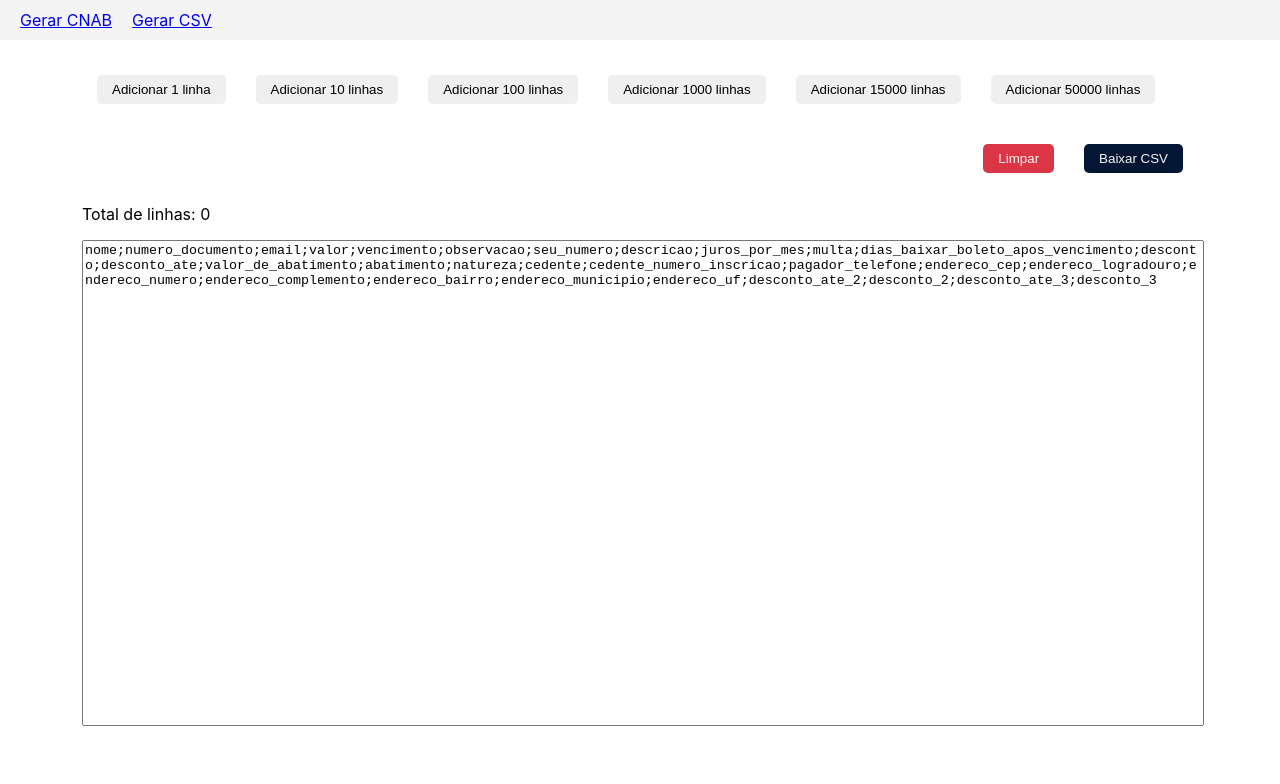
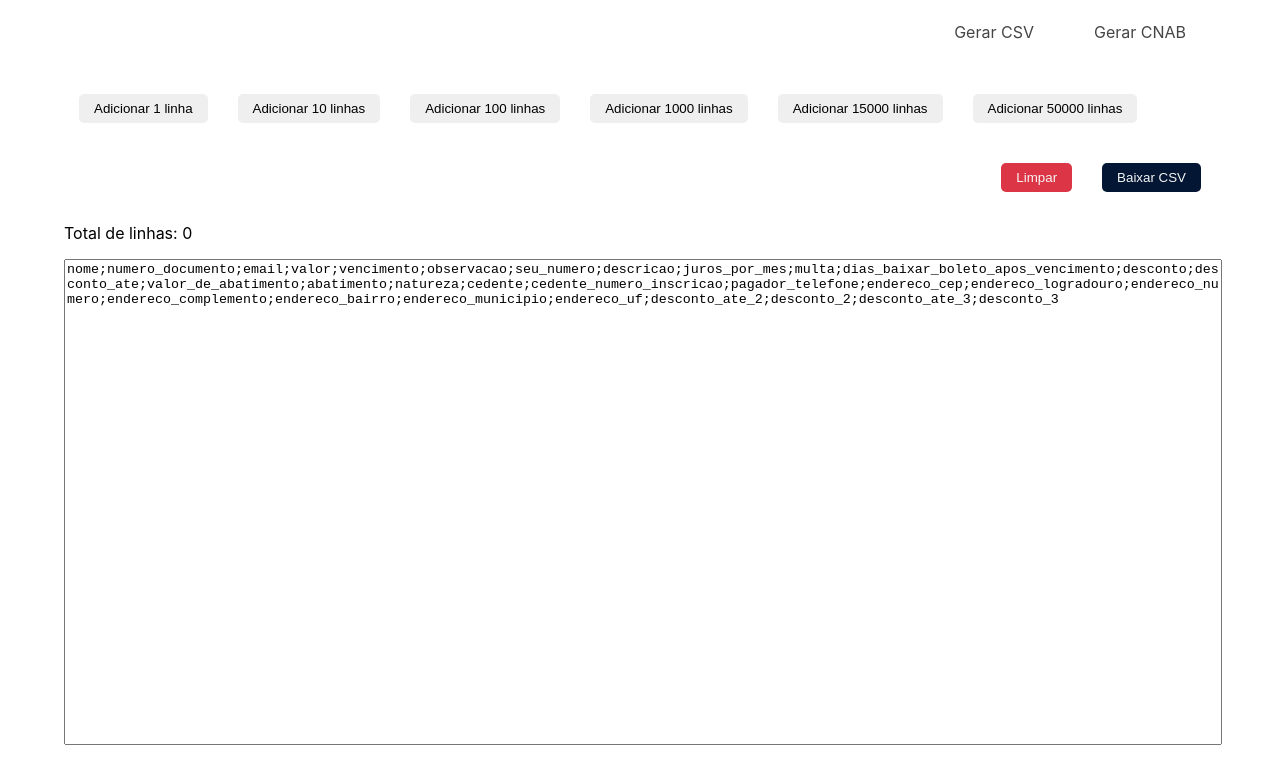
Before and after one commit to grafeno-sa/cnab-generator, a React (Vite) app: page /cnab-generator/csv in a window 1280 px wide. Shown: the top 784 px of the page. Built offline with nearby package versions, Linux system fonts and the light colour scheme.

Commit message:
melhora layout

```diff
--- a/src/components/Layout.jsx
+++ b/src/components/Layout.jsx
@@ -5,8 +5,10 @@ function Layout() {
   return (
     <div>
       <Navbar />
-      <main style={{ padding: '20px' }}>
-        <Outlet />
+      <main>
+        <div className="container mt-3">
+          <Outlet />
+        </div>
       </main>
     </div>
   );
--- a/src/components/Navbar.jsx
+++ b/src/components/Navbar.jsx
@@ -2,9 +2,15 @@ import { Link } from 'react-router-dom';
 
 function Navbar() {
   return (
-    <nav style={{ padding: '10px', background: '#f4f4f4' }}>
-      <Link to="/cnab-generator/" style={{ margin: '0 10px' }}>Gerar CNAB</Link>
-      <Link to="/cnab-generator/csv" style={{ margin: '0 10px' }}>Gerar CSV</Link>
+    <nav>
+      <div className="container">
+        <div className="row row-reverse w-100">
+          <Link to="/cnab-generator/"
+                className='btn btn-link'>Gerar CNAB</Link>
+          <Link to="/cnab-generator/csv"
+                className='btn btn-link'>Gerar CSV</Link>
+        </div>
+      </div>
     </nav>
   );
 }
--- a/src/pages/Cnab.jsx
+++ b/src/pages/Cnab.jsx
@@ -10,7 +10,7 @@ function Cnab() {
   const [generatedLines, setGeneratedLines] = useState([])
 
   return (
-    <div className="container">
+    <>
       <div className="row">
         <p className='bold text-center ml-2'>Registro 1</p>
       </div>
@@ -76,7 +76,7 @@ function Cnab() {
       <Preview
         generatedLines={generatedLines}
         formatter={ContentFormatter} />
-    </div>
+    </>
   )
 }
 
--- a/src/pages/Csv.jsx
+++ b/src/pages/Csv.jsx
@@ -9,7 +9,7 @@ function Csv() {
   const [generatedLines, setGeneratedLines] = useState([])
 
   return (
-    <div className="container">
+    <>
       <div className='row pb-2'>
         { [1, 10, 100, 1000, 15000, 50000].map(quantity => (
             <div className='col-2' key={quantity}>
@@ -39,7 +39,7 @@ function Csv() {
       <Preview
         generatedLines={generatedLines}
         formatter={ContentFormatter} />
-    </div>
+    </>
   )
 }
 
--- a/src/styles/utils.css
+++ b/src/styles/utils.css
@@ -49,6 +49,15 @@
   background-color: var(--muted-color-darker)
 }
 
+.btn-link {
+  color: var(--muted-color-darker);
+  text-decoration: none;
+}
+
+.btn-link:hover {
+  text-decoration: underline;
+}
+
 .mt-2 {
   margin-top: 10px;
 }
@@ -97,6 +106,10 @@
   flex-wrap: wrap;
 }
 
+.row-reverse {
+  flex-direction: row-reverse;
+}
+
 .flex-end {
   justify-self: flex-end;
 }
@@ -121,6 +134,10 @@
   width: 80%;
 }
 
+.w-100 {
+  width: 100%;
+}
+
 .flex-align-center {
   display: flex;
   align-self: center;
```
